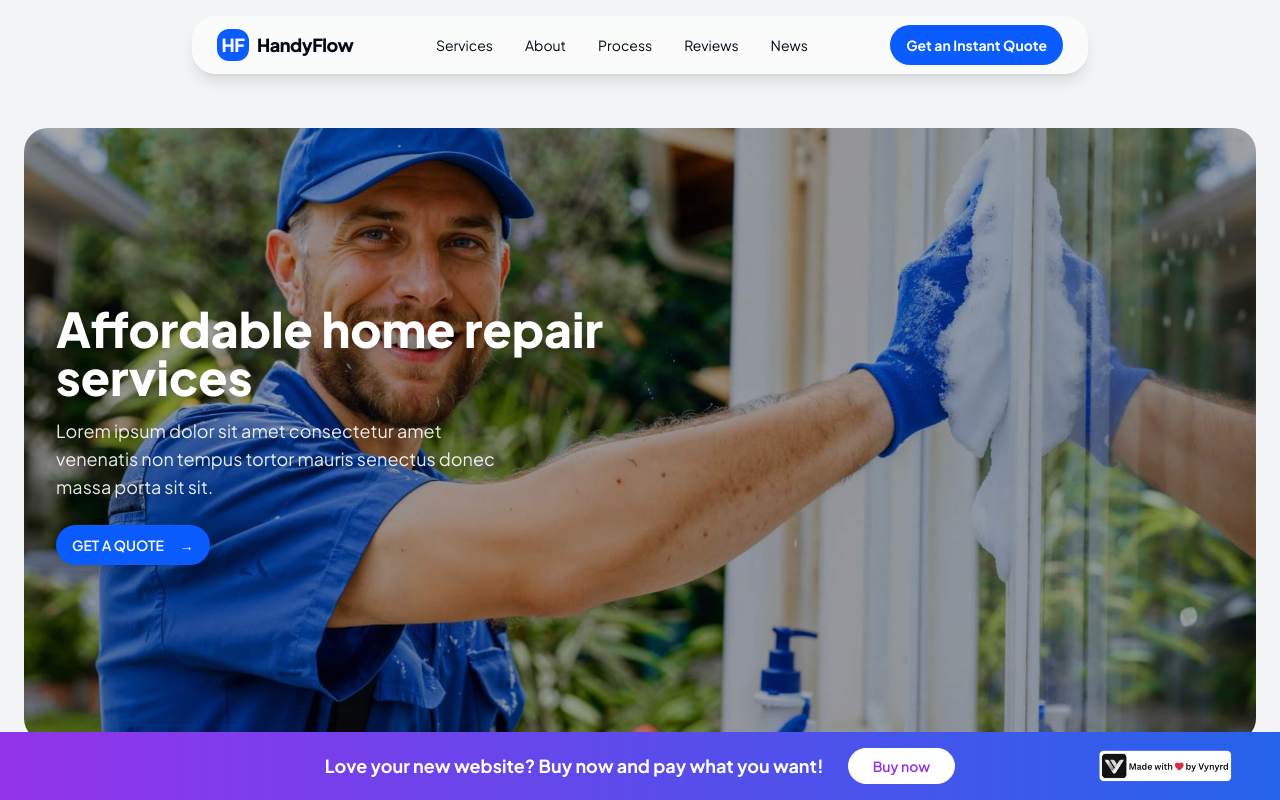
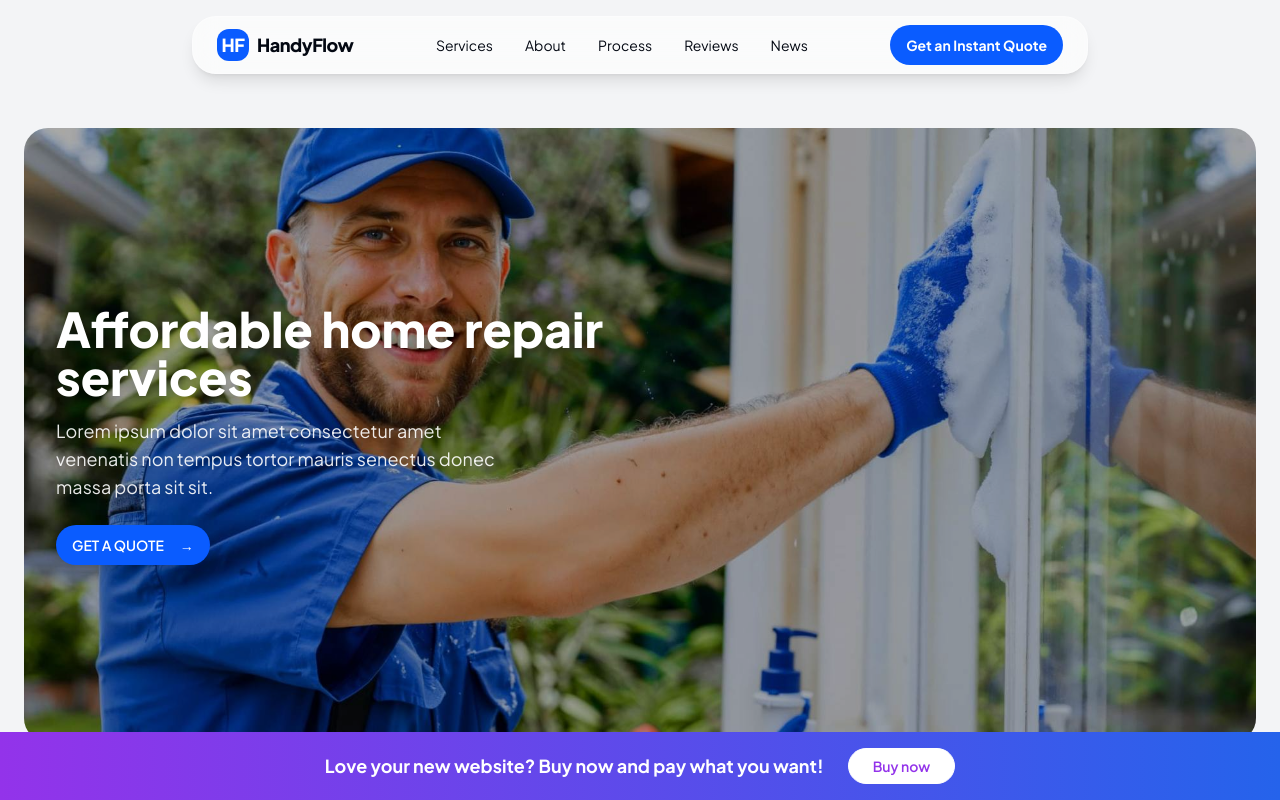
Before and after one commit to Jasparks6/flow-rebuild-magic, a React (Vite) app: page / in a window 1280 px wide. Shown: the top 800 px of the page. Built offline with nearby package versions, Linux system fonts and the light colour scheme.

Commit message:
Remove brand badge
Remove the brand badge from the sticky buy bar as requested by the user.

```diff
--- a/src/components/site/StickyBuyBar.tsx
+++ b/src/components/site/StickyBuyBar.tsx
@@ -4,9 +4,8 @@ const StickyBuyBar = () => {
   return (
     <div className="fixed inset-x-0 bottom-0 z-50">
       <div className="bg-gradient-to-r from-purple-600 to-blue-600 text-white py-4 px-4">
-        <div className="container mx-auto">
-          {/* Mobile Layout */}
-          <div className="flex flex-col items-center gap-4 sm:hidden">
+        <div className="container mx-auto flex items-center justify-center">
+          <div className="flex flex-col sm:flex-row items-center gap-4 sm:gap-6">
             <p className="text-lg font-bold text-center">
               Love your new website? Buy now and pay what you want!
             </p>
@@ -22,66 +21,6 @@ const StickyBuyBar = () => {
                 Buy now
               </a>
             </Button>
-            <div className="flex justify-center">
-              <img
-                src="/lovable-uploads/8ff3a0b5-55e4-450f-933d-1f724b4c50c3.png"
-                alt="Made with love by Vynyrd"
-                className="h-8 w-auto object-contain"
-              />
-            </div>
-          </div>
-
-          {/* Tablet Layout */}
-          <div className="hidden sm:flex lg:hidden items-center justify-center gap-6">
-            <p className="text-lg font-bold text-center">
-              Love your new website? Buy now and pay what you want!
-            </p>
-            <Button
-              variant="outline"
-              size="sm"
-              className="bg-white text-purple-600 border-white hover:bg-gray-100 text-sm px-6 py-2 rounded-full font-semibold"
-              asChild
-            >
-              <a
-                href="https://www.vynyrd.com/checkout?name=John&business_name=ABC%20Realty"
-              >
-                Buy now
-              </a>
-            </Button>
-            <img
-              src="/lovable-uploads/8ff3a0b5-55e4-450f-933d-1f724b4c50c3.png"
-              alt="Made with love by Vynyrd"
-              className="h-8 w-auto object-contain"
-            />
-          </div>
-
-          {/* Desktop Layout */}
-          <div className="hidden lg:flex items-center justify-center relative">
-            <div className="flex items-center gap-6">
-              <p className="text-lg font-bold text-center">
-                Love your new website? Buy now and pay what you want!
-              </p>
-              <Button
-                variant="outline"
-                size="sm"
-                className="bg-white text-purple-600 border-white hover:bg-gray-100 text-sm px-6 py-2 rounded-full font-semibold"
-                asChild
-              >
-                <a
-                  href="https://www.vynyrd.com/checkout?name=John&business_name=ABC%20Realty"
-                >
-                  Buy now
-                </a>
-              </Button>
-            </div>
-
-            <div className="absolute right-0">
-              <img
-                src="/lovable-uploads/8ff3a0b5-55e4-450f-933d-1f724b4c50c3.png"
-                alt="Made with love by Vynyrd"
-                className="h-8 w-auto object-contain"
-              />
-            </div>
           </div>
         </div>
       </div>
```
